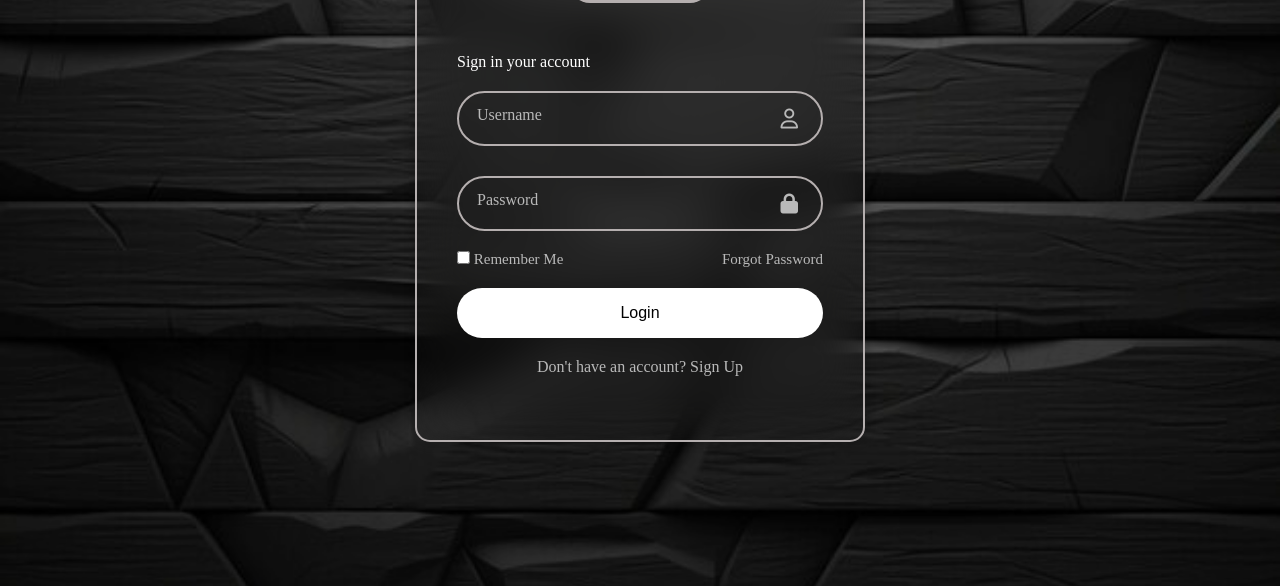
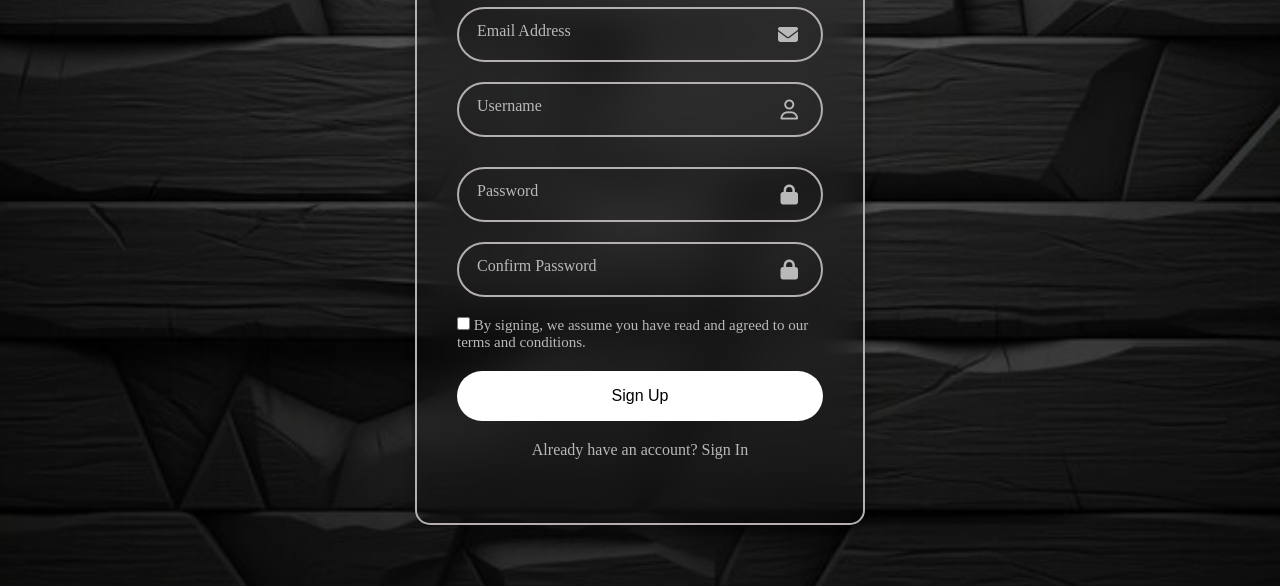
Before and after one commit to Oluwafemi0451i/loginform, a plain HTML site: page index.html in a window 1280 px wide. Shown: the part 214-800 px from the top of the page. Drawn offline with Linux system fonts and the light colour scheme.

Commit message:
Add files via upload

```diff
--- a/index.html
+++ b/index.html
@@ -3,7 +3,7 @@
 <head>
     <meta charset="UTF-8">
     <meta name="viewport" content="width=device-width, initial-scale=1.0">
-    <title>Login form</title>
+    <title>Sign UP form</title>
     <link rel="stylesheet" href="style.css">
     <link rel="stylesheet" href="https://cdnjs.cloudflare.com/ajax/libs/font-awesome/6.6.0/css/all.min.css">
 </head>
@@ -11,9 +11,15 @@
     <div class="container">
         <div class="login_container">
             <div class="login_title">
-                <span>Login</span>
+                <span>Sign UP</span>
             </div>
-            <p>Sign in your account</p>
+            <p>Create a free account </p>
+            <div class="input_wrapper">
+                <input type="email" id="mail" class="input_field" required>
+                <label for="mail" class="label">Email Address</label>
+                <i class="fa-solid fa-envelope icon"></i>
+            </div>
+
             <div class="input_wrapper">
                 <input type="text" id="user" class="input_field" required>
                 <label for="user" class="label">Username</label>
@@ -26,21 +32,26 @@
                 <i class="fa-solid fa-lock icon"></i>
             </div>
 
-            <div class="remember-forgot">
-                <div class="remember-me">
-                    <input type="checkbox" id="remember">
-                    <label for="remember">Remember Me</label>
+
+            <div class="input_wrapper">
+                <input type="password" id="pass" class="input_field" required>
+                <label for="pass" class="label">Confirm Password</label>
+                <i class="fa-solid fa-lock icon"></i>
+            </div>
+
+            <div class="terms-conditions">
+                <div class="terms">
+                    <input type="checkbox" id="terms">
+                    <label for="terms">By signing, we assume you have read and agreed to our terms and conditions.</label>
                 </div>
-                <div class="forgot">
-                    <a href="#">Forgot Password</a>
-                </div>
+
             </div>
             <div class="input_wrapper">
-                <input type="submit" class="input-submit" value="Login">
+                <input type="submit" class="input-submit" value="Sign Up">
             </div>
 
             <div class="sign-up">
-                <span>Don't have an account? <a href="https://loginform2-esi9.onrender.com">Sign Up</a></span>
+                <span>Already have an account? <a href="https://loginform3-5nyy.onrender.com">Sign In</a></span>
             </div>
         </div>
     </div>
--- a/style.css
+++ b/style.css
@@ -138,7 +138,7 @@ a:hover {
     right: 25px;
 }
 
-.remember-forgot {
+.terms-conditions {
     justify-content: space-between;
     display: flex;
     font-size: 15px;
```
